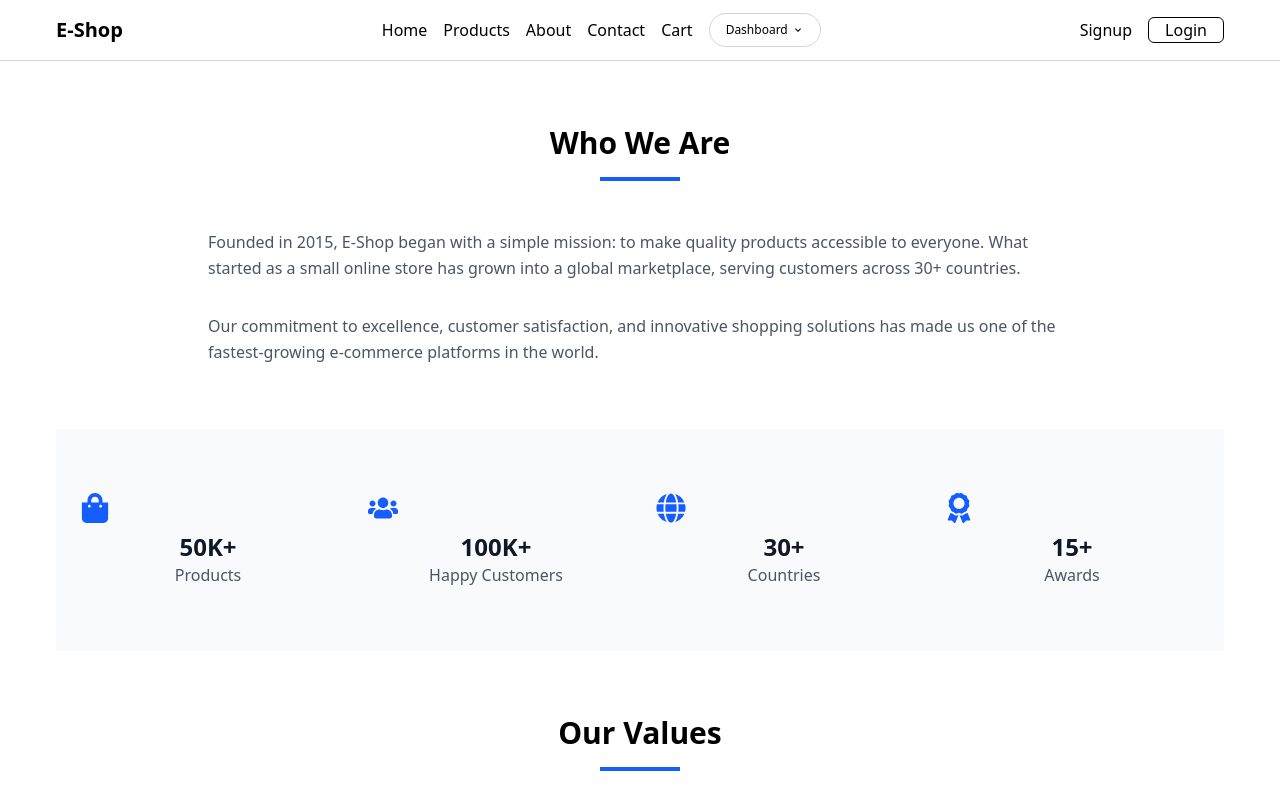
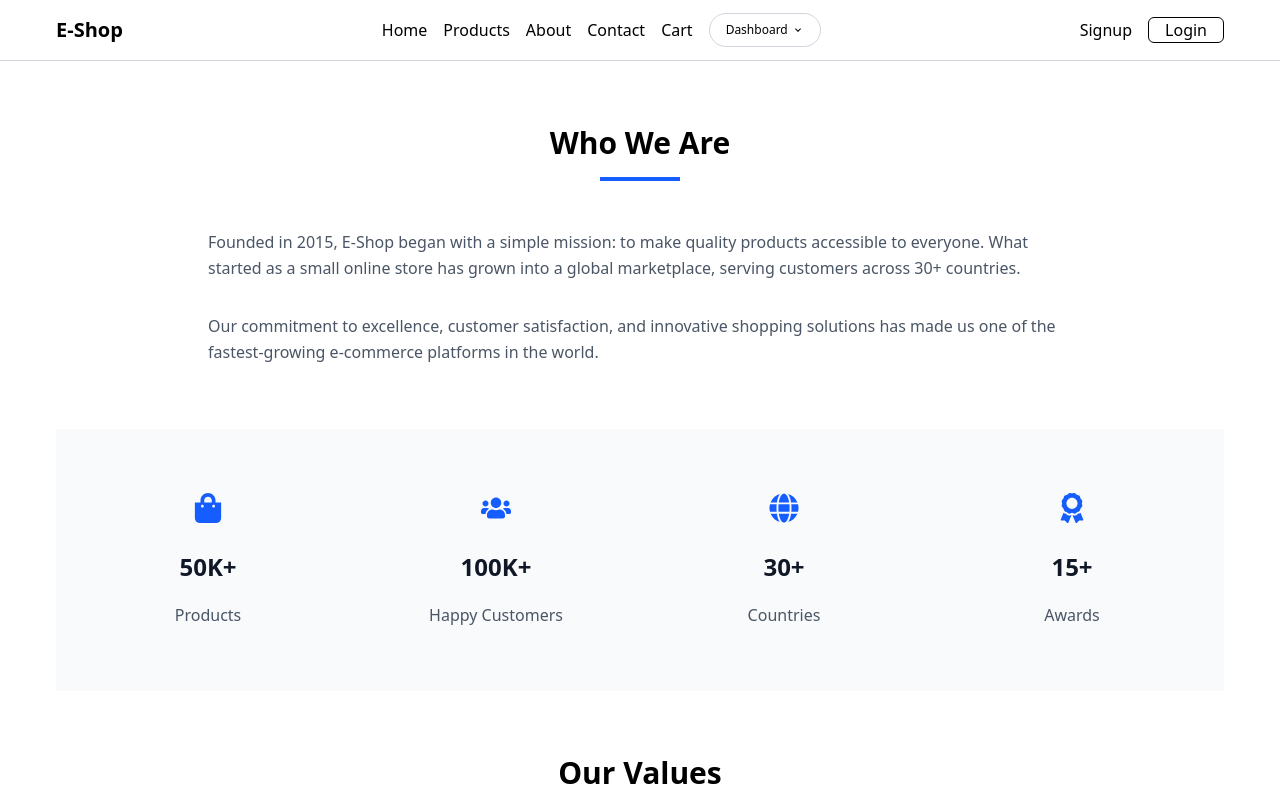
Before and after one commit to aashikur/ecom, a Next.js app in the folder ecom/ecom/: page /about in a window 1280 px wide. Shown: the top 800 px of the page. Built offline with nearby package versions, Linux system fonts and the light colour scheme.

Commit message:
about me Adjects

```diff
--- a/ecom/ecom/app/about/page.jsx
+++ b/ecom/ecom/app/about/page.jsx
@@ -53,7 +53,7 @@
                 <div className="max-w-6xl mx-auto px-4">
                     <div className="grid grid-cols-2 md:grid-cols-4 gap-8">
                         {stats.map((stat, index) => (
-                            <div key={index} className="text-center">
+                            <div key={index} className="text-center flex flex-col justify-center items-center gap-5">
                                 <div className="text-blue-600 text-3xl mb-2">
                                     {stat.icon}
                                 </div>
```
